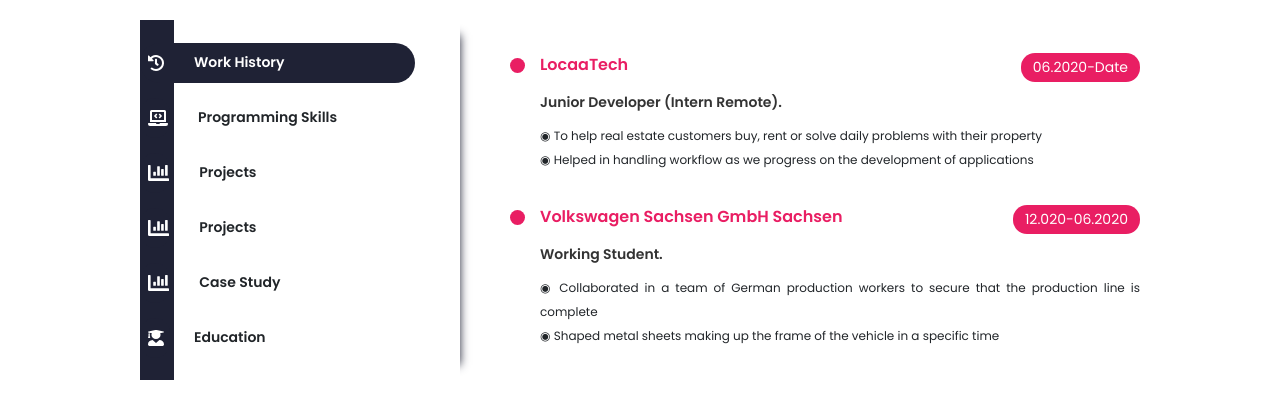
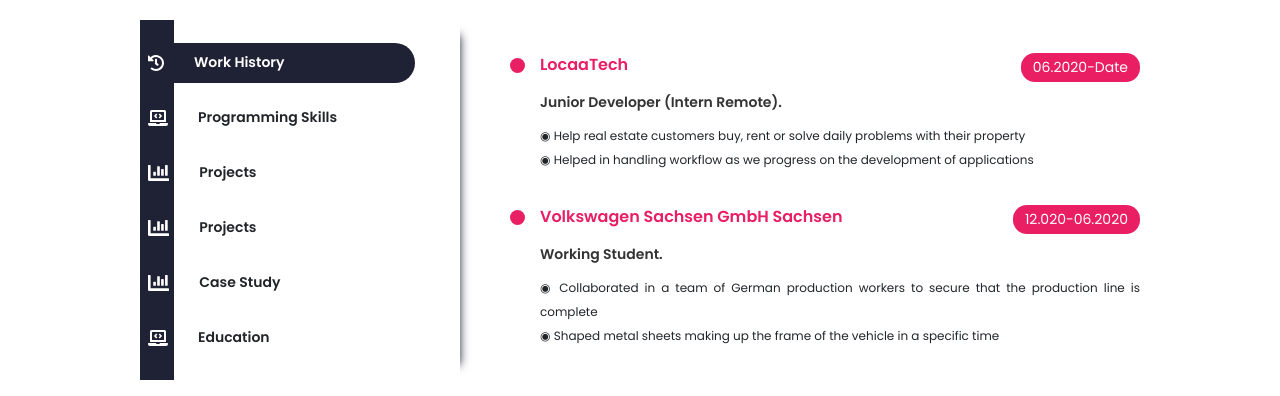
Before and after one commit to ambabasly/Personal_Website, a React (Create React App) app in the folder client/: page / in a window 1280 px wide. Shown: the part 1880-2276 px from the top of the page. Built offline with nearby package versions, Linux system fonts and the light colour scheme; a web font is replaced by a local one.

Commit message:
updating resume

```diff
--- a/client/src/PortfolioContainer/Resume/Resume.js
+++ b/client/src/PortfolioContainer/Resume/Resume.js
@@ -68,7 +68,7 @@ const Resume = (props) => {
     { label: "Projects", logoSrc: "projects.svg" },
     { label: "Projects", logoSrc: "projects.svg" },
     { label: "Case Study", logoSrc: "projects.svg" },
-    { label: "Education", logoSrc: "education.svg" },
+    { label: "Education", logoSrc: "programming-skills.svg" },
   ];
 
   //here we have
@@ -123,7 +123,7 @@ const Resume = (props) => {
         />
         <div className="experience-description">
           <span className="resume-description-text">
-          ◉ To help real estate customers buy, rent or solve daily problems with their property
+          ◉ Help real estate customers buy, rent or solve daily problems with their property
           </span>
           <br />
           <span className="resume-description-text">
```
Also changed, not shown: 1 other file (tests, documents, lock files or other folders).
